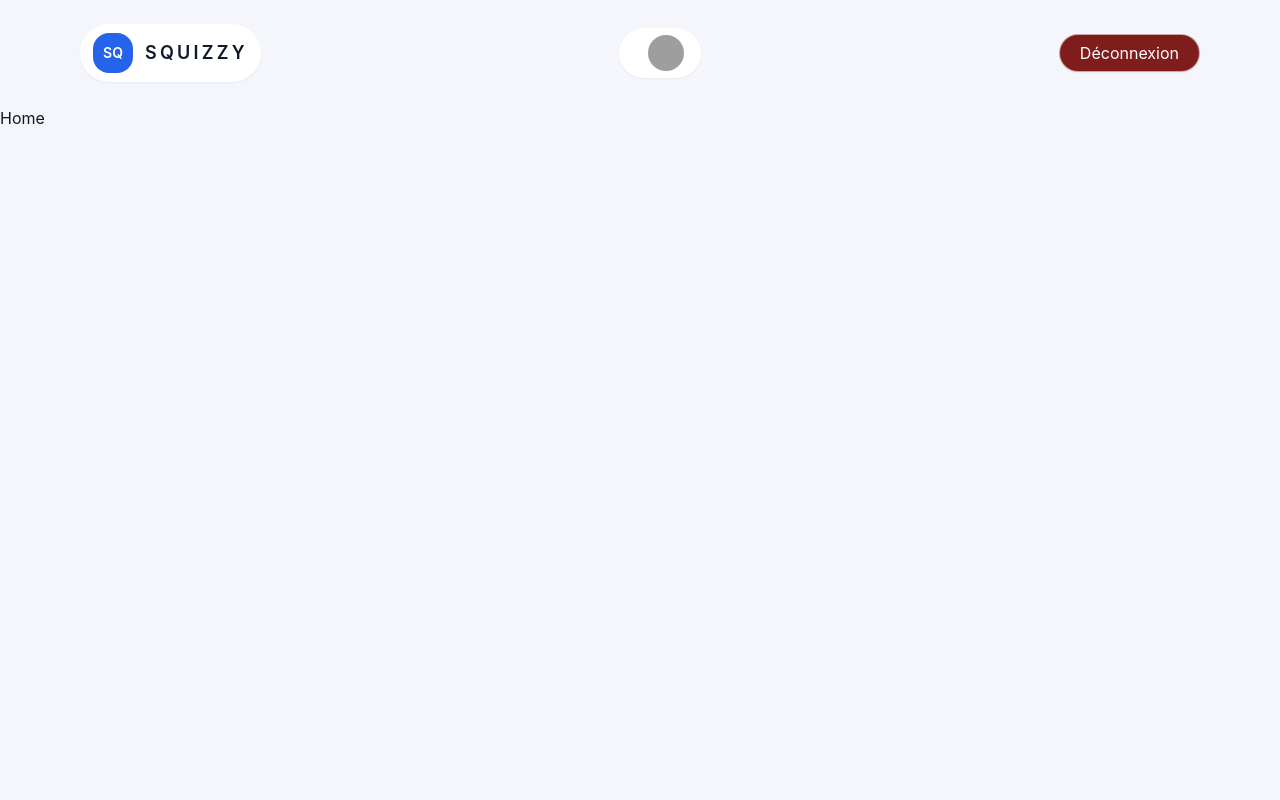
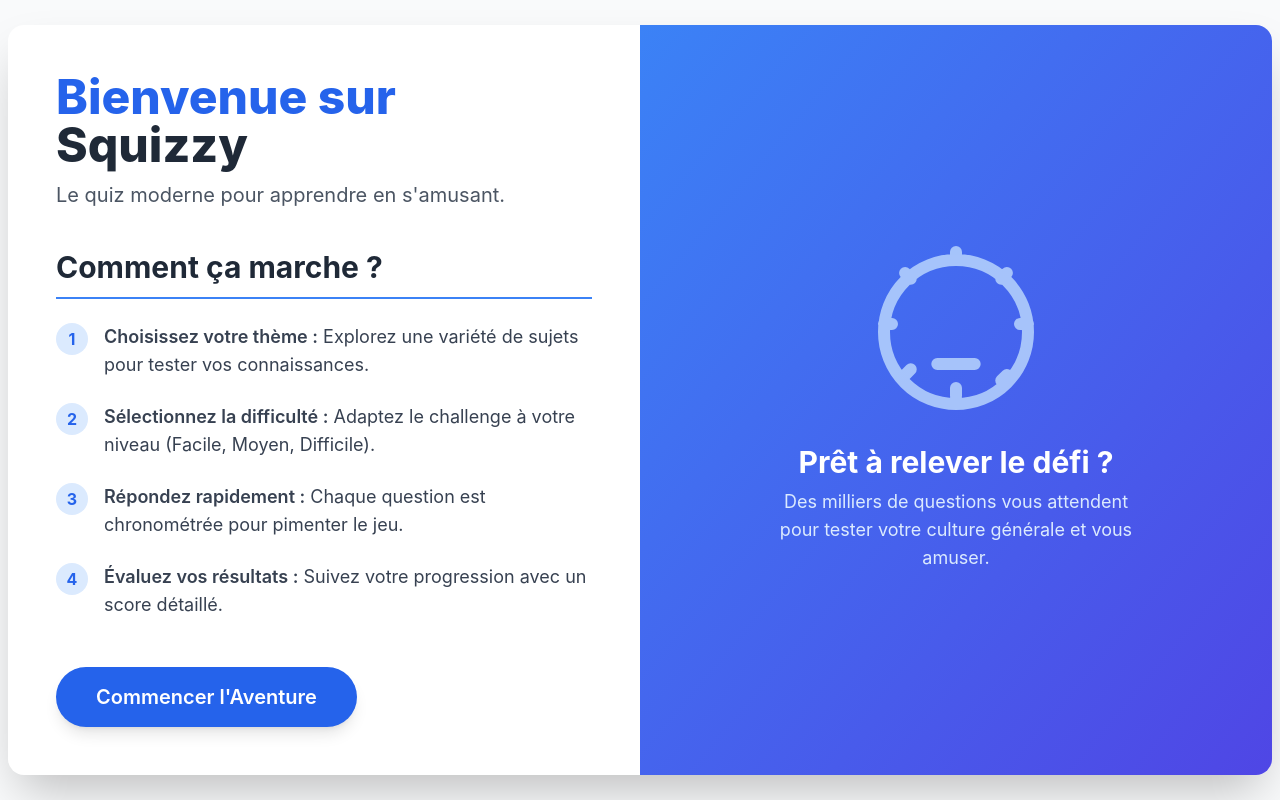
Before and after one commit to ousseynoukone/squizzy, a React (Vite) app: page /home in a window 1280 px wide. Built offline with nearby package versions, Linux system fonts and the light colour scheme; grey boxes are pictures that could not be loaded.

Commit message:
Update adding route for Home

```diff
--- a/index.html
+++ b/index.html
@@ -4,6 +4,7 @@
     <meta charset="UTF-8" />
     <link rel="icon" type="image/svg+xml" href="/vite.svg" />
     <meta name="viewport" content="width=device-width, initial-scale=1.0" />
+    <link rel="stylesheet" href="https://cdnjs.cloudflare.com/ajax/libs/font-awesome/7.0.1/css/all.min.css" integrity="sha512-2SwdPD6INVrV/lHTZbO2nodKhrnDdJK9/kg2XD1r9uGqPo1cUbujc+IYdlYdEErWNu69gVcYgdxlmVmzTWnetw==" crossorigin="anonymous" referrerpolicy="no-referrer" />
     <title>squizzy-app</title>
   </head>
   <body>
--- a/src/App.jsx
+++ b/src/App.jsx
@@ -9,71 +9,10 @@ import QuizGame from './components/page/quiz-game/quiz-game.jsx'
 import QuizResult from './components/page/quiz-result/quiz-result.jsx'
 import Profile from './components/page/profile/profile.jsx'
 import { userExists } from './utils/storage.js'
-import { generateQuestionList } from './data/questions.js'
-import NavBar from './components/layout/navbar.jsx'
-import { createBrowserRouter, Router, RouterProvider, Navigate } from 'react-router-dom'
+import Home from './components/page/home/home.jsx'
+import { createBrowserRouter, RouterProvider, Navigate } from 'react-router-dom'
 
 function App() {
-  const [step, setStep] = useState('connection')
-  const [selectedTheme, setSelectedTheme] = useState(null)
-  const [selectedDifficulty, setSelectedDifficulty] = useState(null)
-  const [quizQuestions, setQuizQuestions] = useState(null)
-  const [quizResults, setQuizResults] = useState(null)
-
-  useEffect(() => {
-    if (userExists()) {
-      setStep('theme')
-    }
-  }, [])
-
-  const handleConnectionComplete = () => {
-    setStep('theme')
-  }
-
-  const handleThemeSelect = (theme) => {
-    setSelectedTheme(theme)
-    setStep('difficulty')
-  }
-
-  const handleDifficultySelect = (difficultyIndex, questions) => {
-    setSelectedDifficulty(difficultyIndex)
-    setQuizQuestions(questions)
-    setStep('quiz')
-  }
-
-  const handleQuizComplete = (results) => {
-    setQuizResults(results)
-    setStep('result')
-  }
-
-  const handleReplay = () => {
-    setQuizResults(null)
-    setStep('difficulty')
-  }
-
-  const handleNewTheme = () => {
-    setSelectedTheme(null)
-    setSelectedDifficulty(null)
-    setQuizQuestions(null)
-    setQuizResults(null)
-    setStep('theme')
-  }
-
-  const handleProfileClick = () => {
-    setStep('profile')
-  }
-
-  const handleBackFromProfile = () => {
-    setStep('theme')
-  }
-
-  const handleRetakeFromProfile = (theme, difficultyIndex) => {
-    setSelectedTheme(theme)
-    setSelectedDifficulty(difficultyIndex)
-    const questions = generateQuestionList(theme.id, difficultyIndex)
-    setQuizQuestions(questions)
-    setStep('quiz')
-  }
 
   const router = createBrowserRouter(
 
@@ -88,7 +27,7 @@ function App() {
           },
           {
             path: "/home",
-            element: <div>Home</div>,
+            element: <Home/>,
           },
           {
             path: "/login",
@@ -119,58 +58,6 @@ function App() {
       }
     ]
   )
-  // return (
-  //   <Layout>
-  //     {step === 'connection' && (
-  //       <Connexion onComplete={handleConnectionComplete} />
-  //     )}
-  //     {step === 'theme' && (
-  //       <div>
-  //       <NavBar isPPShown={true} onProfileClick={handleProfileClick} />
-  //       <ThemeSelection onThemeSelect={handleThemeSelect} onProfileClick={handleProfileClick} />
-  //       </div>
-  //     )}
-  //     {step === 'difficulty' && selectedTheme && (
-  //       <div>
-  //         <NavBar isPPShown={true} onProfileClick={handleProfileClick} />
-  //         <DifficultySelect
-  //           theme={selectedTheme}
-  //           onDifficultySelect={handleDifficultySelect}
-  //         />
-
-  //       </div>
-  //     )}
-  //     {step === 'quiz' && quizQuestions && selectedTheme && selectedDifficulty !== null && (
-  //              <div>
-  //         <NavBar isPPShown={false} />
-
-  //      <QuizGame
-  //         questions={quizQuestions}
-  //         theme={selectedTheme}
-  //         difficultyIndex={selectedDifficulty}
-  //         onComplete={handleQuizComplete}
-  //       />
-
-  //         </div>
-  //     )}
-  //     {step === 'result' && quizResults && (
-  //       <div>
-  //         <NavBar isPPShown={true} onProfileClick={handleProfileClick} />
-  //         <QuizResult
-  //           data={quizResults}
-  //           theme={selectedTheme}
-  //           onReplay={handleReplay}
-  //           onNewTheme={handleNewTheme}
-  //           onProfileClick={handleProfileClick}
-  //         />
-  //       </div>
-  //     )}
-  //     {step === 'profile' && (
-  //       <Profile onBack={handleBackFromProfile} onRetake={handleRetakeFromProfile} />
-  //     )}
-  //   </Layout>
-  // )
-
   return <RouterProvider router={router} />
 }
 
--- a/src/components/layout/navbar.jsx
+++ b/src/components/layout/navbar.jsx
@@ -1,9 +1,10 @@
 
 import { NavLink, useNavigate } from 'react-router-dom';
 import { deleteUserData } from '../../utils/storage.js';
+import { userExists } from '../../utils/storage.js';
 import { getUsername, getUserAvatar } from '../../utils/utils.js';
 
-export default function NavBar({ isPPShown = true,  }) {
+export default function NavBar() {
   const avatar = getUserAvatar() || "https://i.pravatar.cc/40?img=47"
   const navigate = useNavigate();
 
@@ -12,26 +13,29 @@ export default function NavBar({ isPPShown = true,  }) {
     navigate('/');
   }
 
+  if (!userExists()) {
+    return null;
+  }
+
 
   return (
     <header className="w-full py-6">
       <div className="mx-auto flex w-full max-w-6xl items-center justify-between px-4">
-        <div className="flex items-center gap-3 rounded-full border border-white/50 bg-white px-3 py-2 shadow-sm">
+        <NavLink to="/" className="flex items-center gap-3 rounded-full border border-white/50 bg-white px-3 py-2 shadow-sm">
           <div className="flex h-10 w-10 items-center justify-center rounded-2xl bg-[#2563EB] text-sm font-semibold text-white">
             SQ
           </div>
           <span className="text-lg font-semibold tracking-[0.18em] text-slate-900">
             SQUIZZY
           </span>
-        </div>
+        </NavLink>
 
-    {isPPShown && (
 
       <>
         <NavLink
         to="/profile"
           type="button"
-          className="flex items-center gap-3 rounded-full border border-white/60 bg-white px-4 py-1.5 shadow-sm transition hover:shadow-md cursor-pointer focus-visible:outline-none focus-visible:ring-2 focus-visible:ring-[#2563EB40]"
+          className="flex items-center gap-3   rounded-full border border-white/60 bg-white px-4 py-1.5 shadow-sm transition hover:shadow-md cursor-pointer focus-visible:outline-none focus-visible:ring-2 focus-visible:ring-[#2563EB40]"
         >
             <span className="text-sm font-medium text-slate-700">{getUsername()}</span>
             <img
@@ -44,8 +48,9 @@ export default function NavBar({ isPPShown = true,  }) {
         <button
           onClick={logout}
           type="button"
-          className="flex items-center gap-3   rounded-full border border-white/60 bg-red-900 text-white px-5 py-1.5 shadow-sm transition hover:shadow-md cursor-pointer focus-visible:outline-none focus-visible:ring-2 focus-visible:ring-[#2563EB40]"
+          className="flex items-center gap-2 rounded-full border border-white/60 bg-white px-4 py-1.5 shadow-sm transition hover:shadow-md cursor-pointer focus-visible:outline-none focus-visible:ring-2 focus-visible:ring-[#2563EB40]"
         >
+          <i class="fa-solid fa-arrow-right-from-bracket"></i>
           Déconnexion
 
 
@@ -53,7 +58,7 @@ export default function NavBar({ isPPShown = true,  }) {
 
 
       </>
-    )}
+
 
       </div>
     </header>
--- /dev/null
+++ b/src/components/page/home/home.jsx
@@ -0,0 +1,76 @@
+import { NavLink, useNavigate } from 'react-router-dom';
+import { userExists } from '../../../utils/storage';
+export default function Home () {
+  const navigate = useNavigate();
+
+  function navigateToHome() {
+    userExists() ? navigate('/theme') : navigate('/login');
+
+  }
+
+  return (
+    <div className="min-h-screen bg-gray-50 flex items-center justify-center p-4 sm:p-6 md:p-2">
+      <div className="w-full  mx-auto bg-white rounded-2xl shadow-2xl overflow-hidden grid md:grid-cols-2 gap-0">
+
+        {/* Colonne de gauche : Contenu explicatif */}
+        <div className="p-8 sm:p-12 flex flex-col justify-center">
+          <div className="text-center md:text-left mb-10">
+            <h1 className="text-4xl sm:text-5xl font-extrabold text-blue-600 mb-3">
+              Bienvenue sur <span className="text-gray-800">Squizzy</span>
+            </h1>
+            <p className="text-lg sm:text-xl text-gray-600">
+              Le quiz moderne pour apprendre en s'amusant.
+            </p>
+          </div>
+
+          <div className="space-y-6">
+            <h2 className="text-2xl sm:text-3xl font-bold text-gray-800 border-b-2 border-blue-500 pb-3 mb-6">
+              Comment ça marche ?
+            </h2>
+            <div className="flex items-start space-x-4">
+              <div className="flex-shrink-0 w-8 h-8 flex items-center justify-center bg-blue-100 text-blue-600 font-bold rounded-full">1</div>
+              <p className="text-base sm:text-lg text-gray-700">
+                <span className="font-semibold">Choisissez votre thème :</span> Explorez une variété de sujets pour tester vos connaissances.
+              </p>
+            </div>
+            <div className="flex items-start space-x-4">
+              <div className="flex-shrink-0 w-8 h-8 flex items-center justify-center bg-blue-100 text-blue-600 font-bold rounded-full">2</div>
+              <p className="text-base sm:text-lg text-gray-700">
+                <span className="font-semibold">Sélectionnez la difficulté :</span> Adaptez le challenge à votre niveau (Facile, Moyen, Difficile).
+              </p>
+            </div>
+            <div className="flex items-start space-x-4">
+              <div className="flex-shrink-0 w-8 h-8 flex items-center justify-center bg-blue-100 text-blue-600 font-bold rounded-full">3</div>
+              <p className="text-base sm:text-lg text-gray-700">
+                <span className="font-semibold">Répondez rapidement :</span> Chaque question est chronométrée pour pimenter le jeu.
+              </p>
+            </div>
+            <div className="flex items-start space-x-4">
+              <div className="flex-shrink-0 w-8 h-8 flex items-center justify-center bg-blue-100 text-blue-600 font-bold rounded-full">4</div>
+              <p className="text-base sm:text-lg text-gray-700">
+                <span className="font-semibold">Évaluez vos résultats :</span> Suivez votre progression avec un score détaillé.
+              </p>
+            </div>
+          </div>
+
+          <div className="mt-12 text-center md:text-left">
+            <button to="/theme" onClick={navigateToHome} className="px-10 py-4 text-xl font-semibold bg-blue-600 hover:bg-blue-700 text-white rounded-full shadow-lg transform hover:scale-105 transition duration-300">
+              Commencer l'Aventure
+            </button>
+          </div>
+        </div>
+
+        <div className="hidden md:flex items-center justify-center bg-gradient-to-br from-blue-500 to-indigo-600 p-10">
+            <div className="text-white text-center">
+                <svg className="w-48 h-48 mx-auto mb-6 text-blue-200 opacity-80" fill="none" stroke="currentColor" viewBox="0 0 24 24" xmlns="http://www.w3.org/2000/svg"><path strokeLinecap="round" strokeLinejoin="round" strokeWidth="1.5" d="M9.663 17h4.673M12 3v1m6.364 1.636l-.707.707M21 12h-1M4 12H3m3.343-5.657l-.707-.707m12.728 0l-.707.707M6.343 17.657l-.707.707m12.728 0l-.707.707M12 21v-1m0-16a9 9 0 110 18 9 9 0 010-18z"></path></svg>
+                <h2 className="text-3xl font-bold mb-2">Prêt à relever le défi ?</h2>
+                <p className="text-lg text-blue-100 max-w-sm mx-auto">
+                    Des milliers de questions vous attendent pour tester votre culture générale et vous amuser.
+                </p>
+            </div>
+        </div>
+
+      </div>
+    </div>
+  );
+};
```
